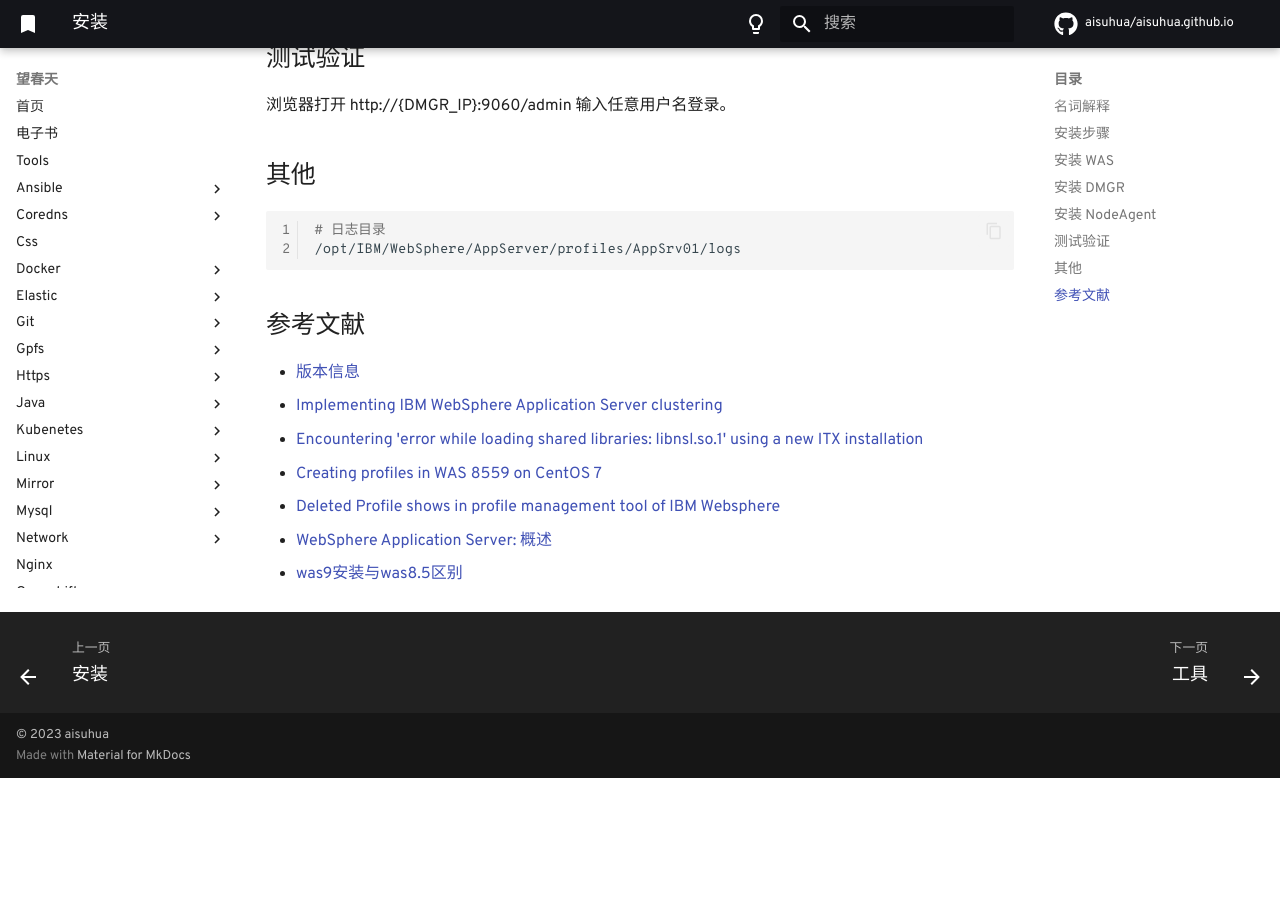
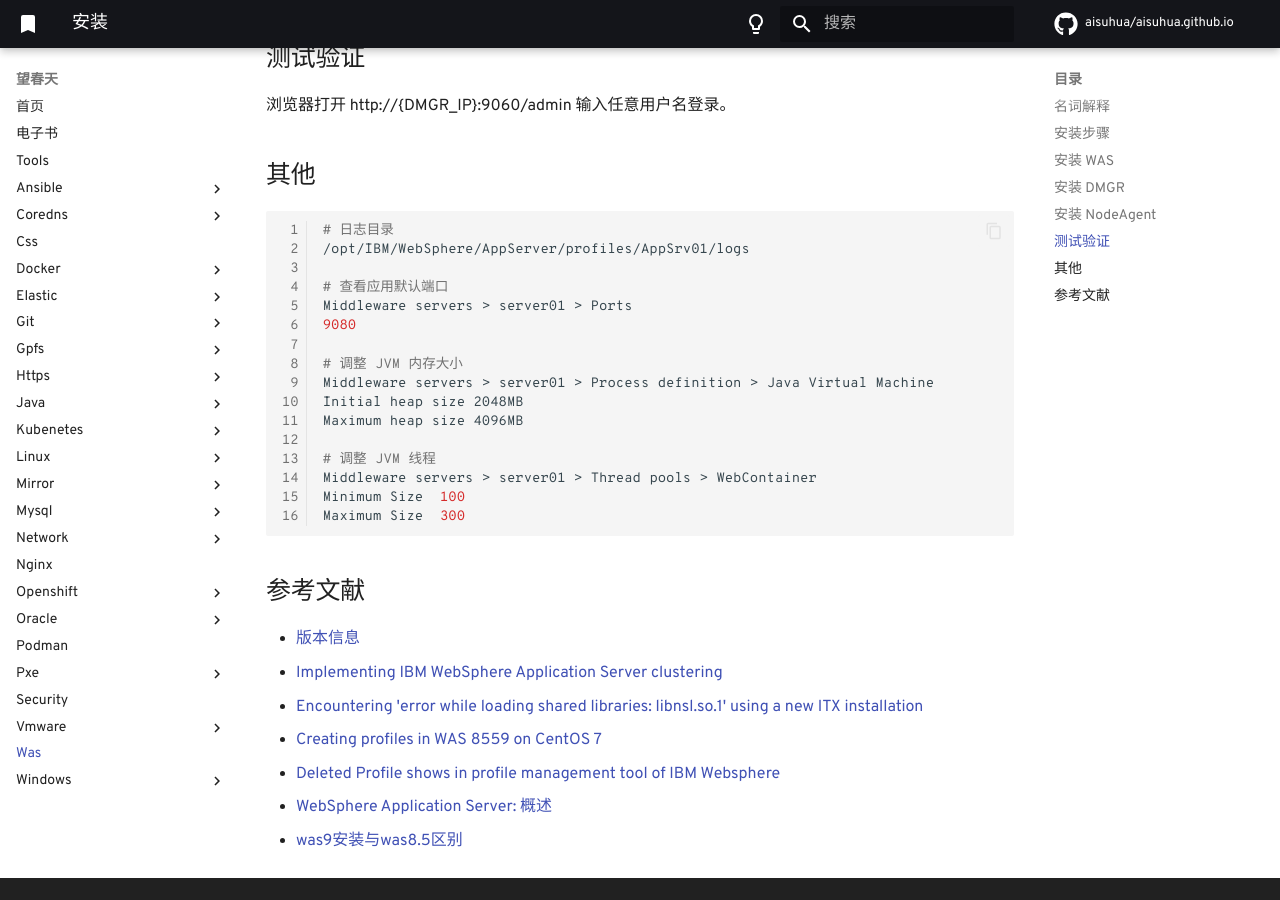
Before and after one commit to aisuhua/aisuhua.github.io, an MkDocs documentation site: the page built from docs/was/README.md, in a window 1280 px wide and 900 px high, scrolled down 2553 px. Built offline with MkDocs 1.6.1 and Material for MkDocs 9.7.7, drawn with Linux system fonts in a browser that asks for light colours; comment, search, counter and statistics services are not loaded; before the commit the page ends 3331 px from its top, so only the background shows below that.

Commit message:
centos5.md

````diff
--- a/docs/was/README.md
+++ b/docs/was/README.md
@@ -131,7 +131,23 @@
 ```sh
 # 日志目录
 /opt/IBM/WebSphere/AppServer/profiles/AppSrv01/logs
+
+# 查看应用默认端口
+Middleware servers > server01 > Ports
+9080
+
+# 调整 JVM 内存大小
+Middleware servers > server01 > Process definition > Java Virtual Machine
+Initial heap size 2048MB
+Maximum heap size 4096MB
+
+# 调整 JVM 线程
+Middleware servers > server01 > Thread pools > WebContainer
+Minimum Size  100
+Maximum Size  300
 ```
+
+
 
 ## 参考文献
 
````
